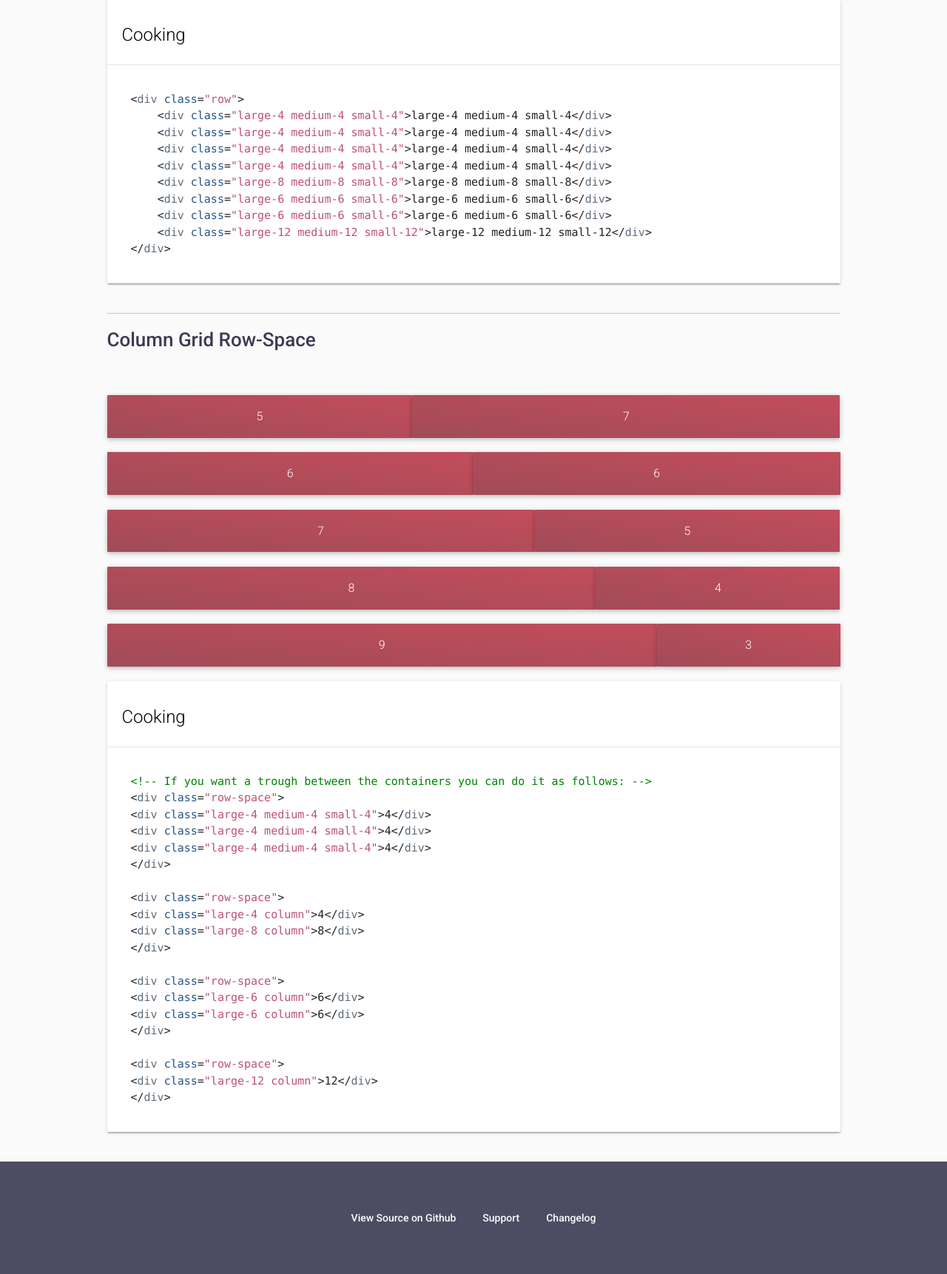
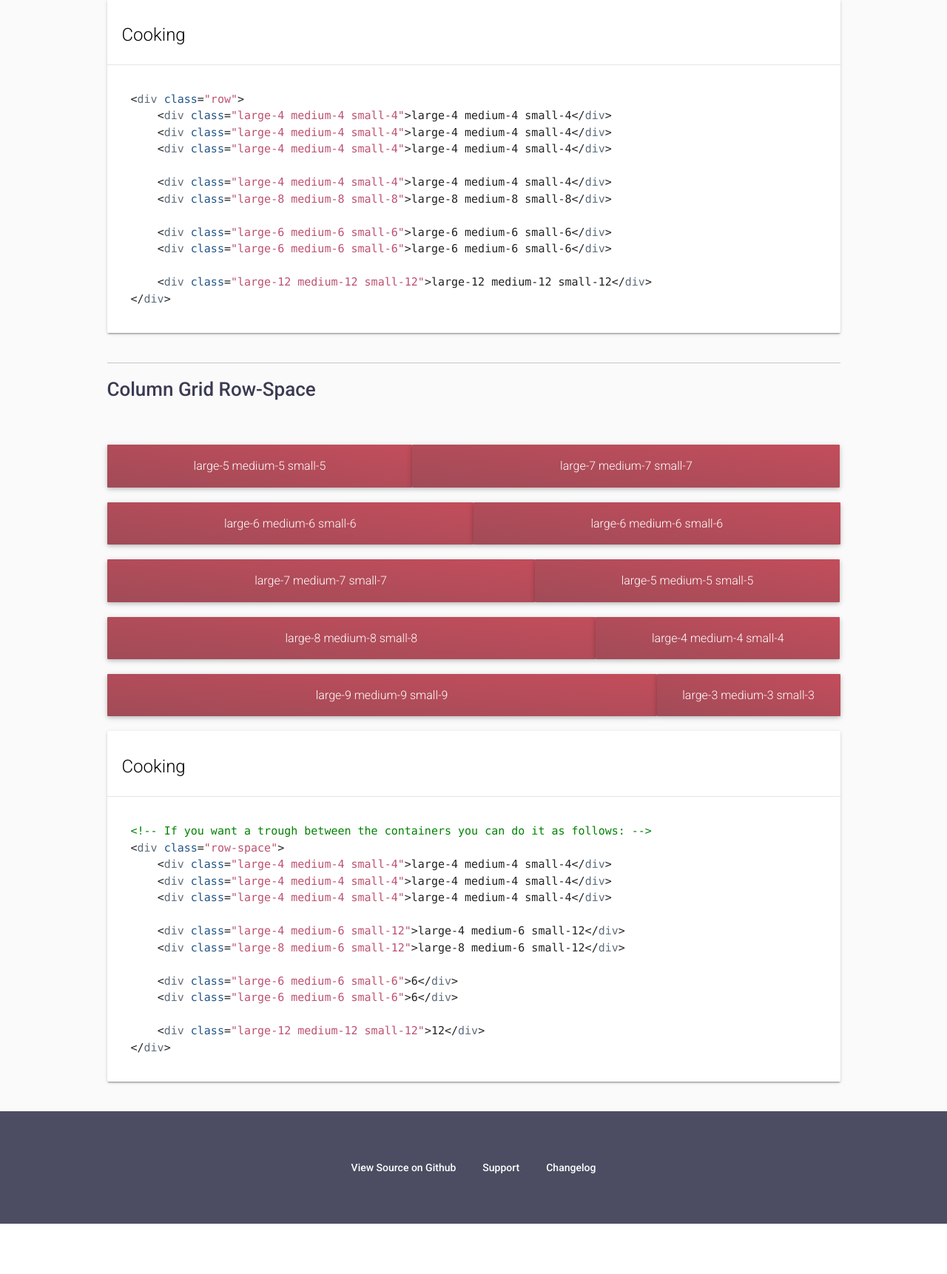
Before and after one commit to mauroreisvieira/stewed, a PHP site: page /en/components in a window 1280 px wide. Shown: the part 855-2577 px from the top of the page at 74% size. After the commit the page ends 2509 px from the top, so only its background shows below. Run offline with PHP 8.4, Linux system fonts and the light colour scheme.

```diff
--- a/app/views/components/grid.php
+++ b/app/views/components/grid.php
@@ -43,10 +43,13 @@
                                 &lt;div class="large-4 medium-4 small-4">large-4 medium-4 small-4&lt;/div>
                                 &lt;div class="large-4 medium-4 small-4">large-4 medium-4 small-4&lt;/div>
                                 &lt;div class="large-4 medium-4 small-4">large-4 medium-4 small-4&lt;/div>
+
                                 &lt;div class="large-4 medium-4 small-4">large-4 medium-4 small-4&lt;/div>
                                 &lt;div class="large-8 medium-8 small-8">large-8 medium-8 small-8&lt;/div>
+
                                 &lt;div class="large-6 medium-6 small-6">large-6 medium-6 small-6&lt;/div>
                                 &lt;div class="large-6 medium-6 small-6">large-6 medium-6 small-6&lt;/div>
+
                                 &lt;div class="large-12 medium-12 small-12">large-12 medium-12 small-12&lt;/div>
                             &lt;/div>
                         </pre>
@@ -63,20 +66,20 @@
     </div>
 
     <div class="row-space">
-        <div class="large-5 medium-5 small-5 column">5</div>
-        <div class="large-7 medium-7 small-7 column">7</div>
+        <div class="large-5 medium-5 small-5 column">large-5 medium-5 small-5</div>
+        <div class="large-7 medium-7 small-7 column">large-7 medium-7 small-7</div>
         <!-- LARGE 6 -->
-        <div class="large-6 medium-6 small-6 column">6</div>
-        <div class="large-6 medium-6 small-6 column">6</div>
+        <div class="large-6 medium-6 small-6 column">large-6 medium-6 small-6</div>
+        <div class="large-6 medium-6 small-6 column">large-6 medium-6 small-6</div>
         <!-- LARGE 7 + 5 -->
-        <div class="large-7 medium-7 small-7 column">7</div>
-        <div class="large-5 medium-5 small-5 column">5</div>
+        <div class="large-7 medium-7 small-7 column">large-7 medium-7 small-7</div>
+        <div class="large-5 medium-5 small-5 column">large-5 medium-5 small-5</div>
         <!-- LARGE 8 + 4 -->
-        <div class="large-8 medium-8 small-8 column">8</div>
-        <div class="large-4 medium-4 small-4 column">4</div>
+        <div class="large-8 medium-8 small-8 column">large-8 medium-8 small-8</div>
+        <div class="large-4 medium-4 small-4 column">large-4 medium-4 small-4</div>
         <!-- LARGE 9 + 3 -->
-        <div class="large-9 medium-9 small-9 column">9</div>
-        <div class="large-3 medium-3 small-3 column">3</div>
+        <div class="large-9 medium-9 small-9 column">large-9 medium-9 small-9</div>
+        <div class="large-3 medium-3 small-3 column">large-3 medium-3 small-3</div>
     </div>
 
     <div class="row">
@@ -90,23 +93,17 @@
                         <pre class="brush: xml; toolbar: false; gutter: false;">
                             &lt;!-- If you want a trough between the containers you can do it as follows: -->
                             &lt;div class="row-space">
-                            &lt;div class="large-4 medium-4 small-4">4&lt;/div>
-                            &lt;div class="large-4 medium-4 small-4">4&lt;/div>
-                            &lt;div class="large-4 medium-4 small-4">4&lt;/div>
-                            &lt;/div>
+                                &lt;div class="large-4 medium-4 small-4">large-4 medium-4 small-4&lt;/div>
+                                &lt;div class="large-4 medium-4 small-4">large-4 medium-4 small-4&lt;/div>
+                                &lt;div class="large-4 medium-4 small-4">large-4 medium-4 small-4&lt;/div>
 
-                            &lt;div class="row-space">
-                            &lt;div class="large-4 column">4&lt;/div>
-                            &lt;div class="large-8 column">8&lt;/div>
-                            &lt;/div>
+                                &lt;div class="large-4 medium-6 small-12">large-4 medium-6 small-12&lt;/div>
+                                &lt;div class="large-8 medium-6 small-12">large-8 medium-6 small-12&lt;/div>
 
-                            &lt;div class="row-space">
-                            &lt;div class="large-6 column">6&lt;/div>
-                            &lt;div class="large-6 column">6&lt;/div>
-                            &lt;/div>
+                                &lt;div class="large-6 medium-6 small-6">6&lt;/div>
+                                &lt;div class="large-6 medium-6 small-6">6&lt;/div>
 
-                            &lt;div class="row-space">
-                            &lt;div class="large-12 column">12&lt;/div>
+                                &lt;div class="large-12 medium-12 small-12">12&lt;/div>
                             &lt;/div>
                         </pre>
                     </div>
--- a/app/views/layout/scripts.php
+++ b/app/views/layout/scripts.php
@@ -10,6 +10,17 @@
 
 <!-- Scripts -->
 <script type="text/javascript" src="../js/jquery-2.0.2.min.js "></script>
+<script type="text/javascript" src="../js/shCore.js"></script>
+<script type="text/javascript" src="../js/shBrushXml.js"></script>
+<script type="text/javascript" src="../js/shBrushJScript.js"></script>
+
+<!-- Syntax Highlighter -->
+<script type="text/javascript">
+    $(function(){
+        SyntaxHighlighter.all();
+    });
+</script>
+
 <?php if ($page === 'javascript'): ?>
 <script src="../js/stewed.js"></script>
 
@@ -38,14 +49,3 @@
     });
 </script>
 <?php endif; ?>
-
-<script type="text/javascript" src="../js/shCore.js"></script>
-<script type="text/javascript" src="../js/shBrushXml.js"></script>
-<script type="text/javascript" src="../js/shBrushJScript.js"></script>
-
-<!-- Syntax Highlighter -->
-<script type="text/javascript">
-    $(function(){
-        SyntaxHighlighter.all();
-    });
-</script>
```
Also changed, not shown: 2 other files.
